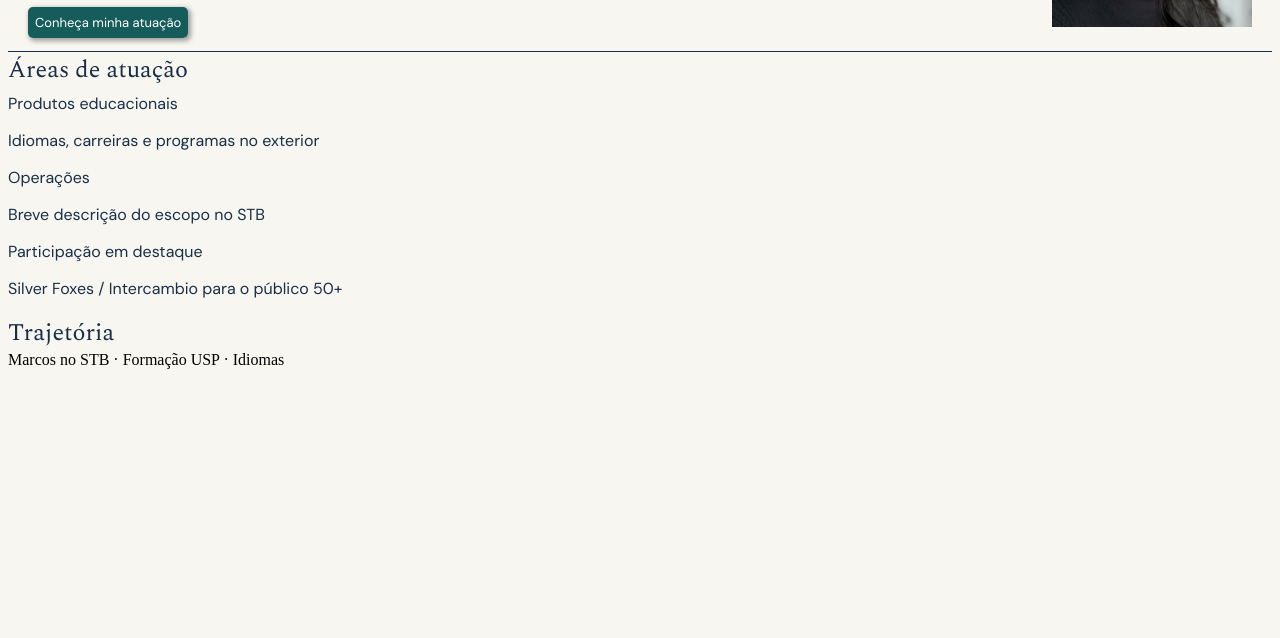
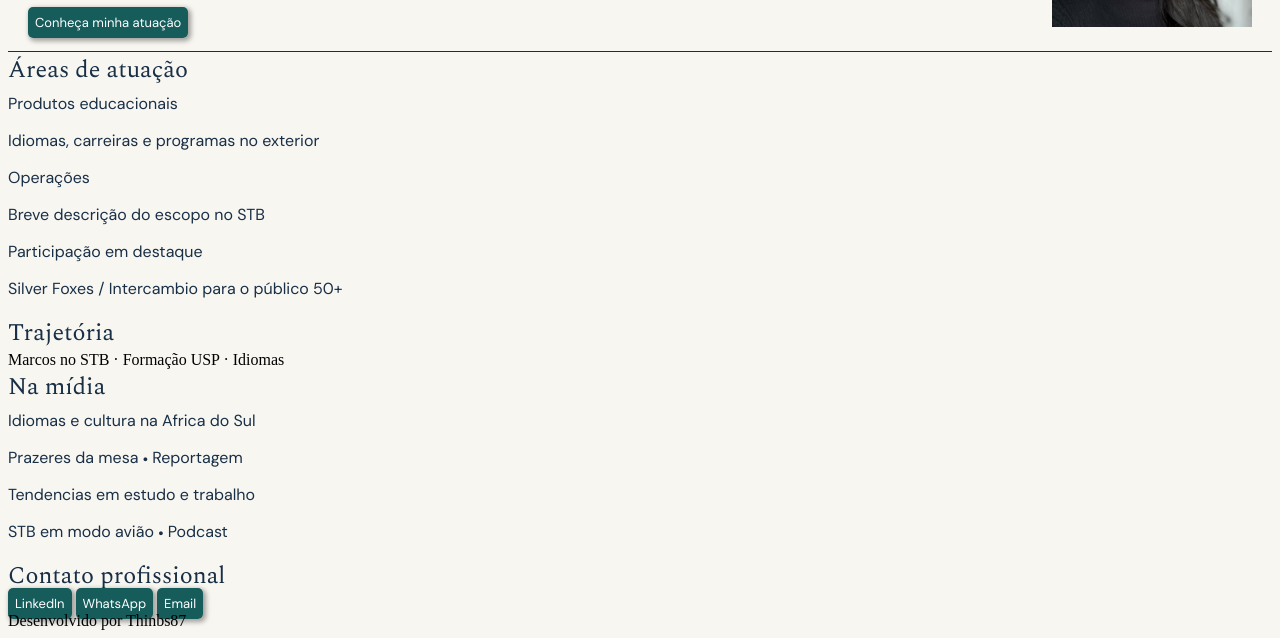
Before and after one commit to Thinbs87/Fabiana-Matos, a plain HTML site: page Site/index.html in a window 1280 px wide. Shown: the part 234-872 px from the top of the page. Before the commit the page ends 800 px from the top, so only its background shows below. Drawn offline with nearby package versions, Linux system fonts and the light colour scheme; a web font is replaced by a local one.

Commit message:
atualizações
necessita corrigir algumas semanticas

```diff
--- a/Site/index.html
+++ b/Site/index.html
@@ -59,16 +59,33 @@
         </Section>
         <section class="trajetoria">
             <h2>Trajetória</h2>
-                <span>Marcos no STB</span>
-                <span aria-hidden="true">&middot;</span>
-                <span>Formação USP</span>
-                <span aria-hidden="true">&middot;</span>
-                <span>Idiomas</span>
+            <span>Marcos no STB</span>
+            <span aria-hidden="true">&middot;</span>
+            <span>Formação USP</span>
+            <span aria-hidden="true">&middot;</span>
+            <span>Idiomas</span>
         </section>
-
-
+        <section class="midia">
+            <h2>Na mídia</h2>
+            <div class="africadosul">
+                <p class="subtitulo">Idiomas e cultura na Africa do Sul</p>
+                <p>Prazeres da mesa 🞄 Reportagem</p>
+            </div>
+            <div>
+                <p class="subtitulo">Tendencias em estudo e trabalho</p>
+                <p>STB em modo avião 🞄 Podcast</p>
+            </div>
+        </section>
+        <section>
+            <h2>Contato profissional</h2>
+            <a href="#">LinkedIn</a>
+            <a href="#">WhatsApp</a>
+            <a href="#">Email</a>
+        </section>
     </main>
-
+    <footer>
+        <span>Desenvolvido por Thinbs87</span>
+    </footer>
 </body>
 
 </html>
```
